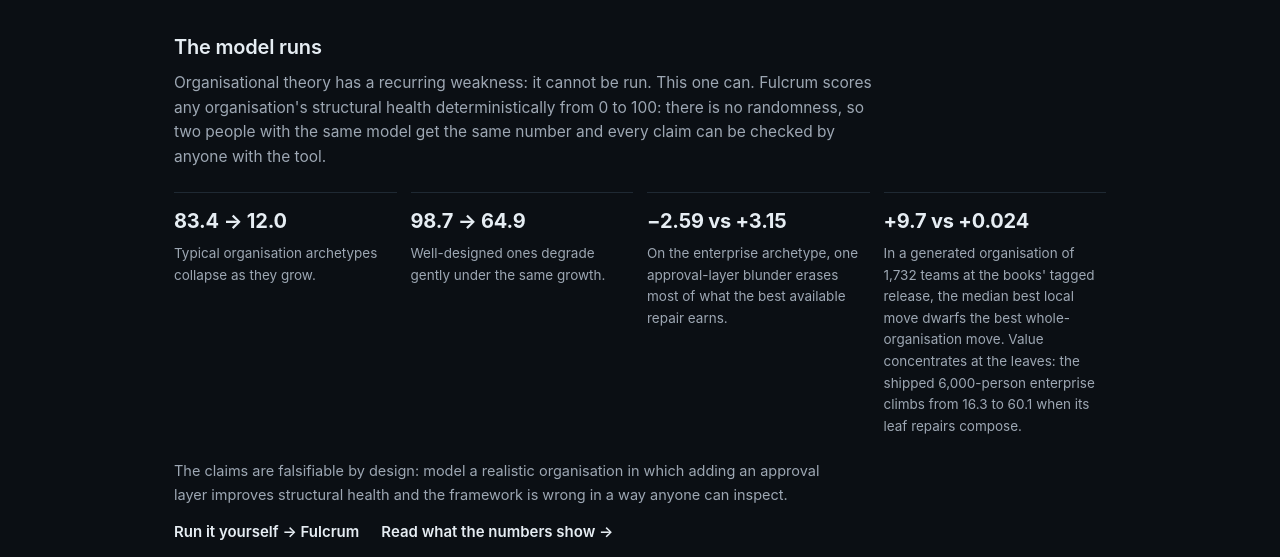
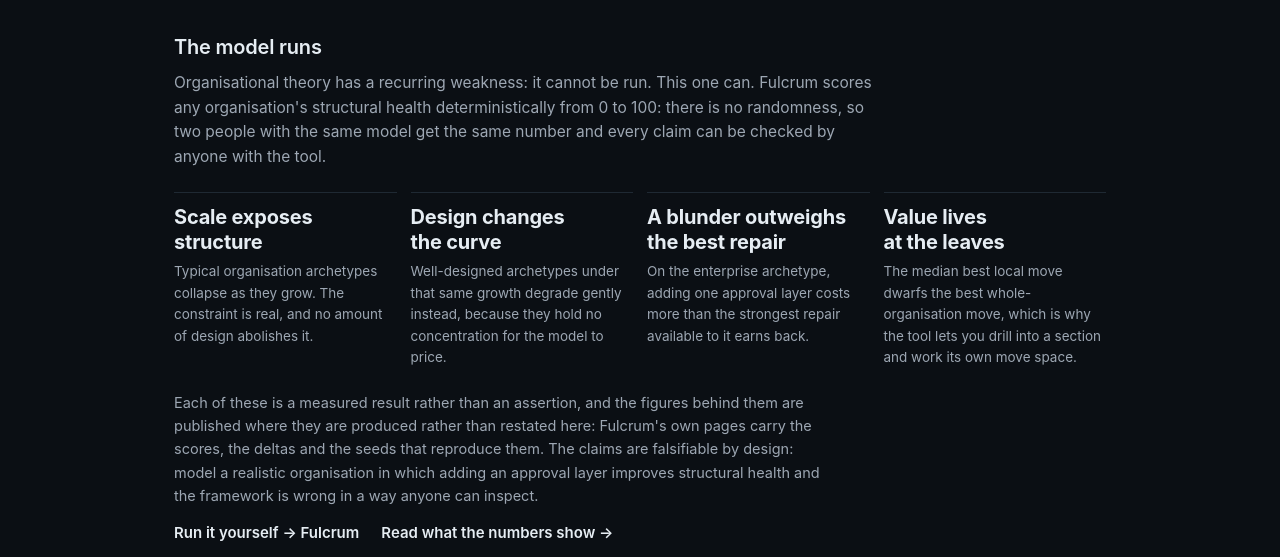
Before and after one commit to oernster/oernster.github.io, a plain HTML site: page decision-architecture.html in a window 1280 px wide. Shown: the part 203-760 px from the top of the page. Drawn offline with Linux system fonts and the light colour scheme.

Commit message:
State the model's findings and leave the figures to Fulcrum's own pages

```diff
--- a/decision-architecture.html
+++ b/decision-architecture.html
@@ -48,29 +48,33 @@
       <p class="lede">The core of my work: a thesis on the structural design of decision-making, together with the software and instruments that make it executable.</p>
     </div>
 
-    <!-- Figures sourced from fulcrum/why.html; update both together when the model changes. -->
+    <!-- Deliberately carries no figures. Every number the model produces is
+         published once, on Fulcrum's own pages, because a figure restated here
+         is a figure that has to be kept in step with a tool that keeps moving.
+         State the finding here and link to the number. Do not reintroduce
+         scores, deltas or team counts to this page. -->
     <section class="proof" aria-labelledby="proof-heading">
       <h2 class="section" id="proof-heading">The model runs</h2>
       <p class="proof-lead">Organisational theory has a recurring weakness: it cannot be run. This one can. Fulcrum scores any organisation's structural health deterministically from 0 to 100: there is no randomness, so two people with the same model get the same number and every claim can be checked by anyone with the tool.</p>
       <div class="stats">
         <div class="stat">
-          <div class="figure">83.4 → 12.0</div>
-          <p class="cap">Typical organisation archetypes collapse as they grow.</p>
+          <div class="figure">Scale exposes structure</div>
+          <p class="cap">Typical organisation archetypes collapse as they grow. The constraint is real, and no amount of design abolishes it.</p>
         </div>
         <div class="stat">
-          <div class="figure">98.7 → 64.9</div>
-          <p class="cap">Well-designed ones degrade gently under the same growth.</p>
+          <div class="figure">Design changes the curve</div>
+          <p class="cap">Well-designed archetypes under that same growth degrade gently instead, because they hold no concentration for the model to price.</p>
         </div>
         <div class="stat">
-          <div class="figure">−2.59 vs +3.15</div>
-          <p class="cap">On the enterprise archetype, one approval-layer blunder erases most of what the best available repair earns.</p>
+          <div class="figure">A blunder outweighs the best repair</div>
+          <p class="cap">On the enterprise archetype, adding one approval layer costs more than the strongest repair available to it earns back.</p>
         </div>
         <div class="stat">
-          <div class="figure">+9.7 vs +0.024</div>
-          <p class="cap">In a generated organisation of 1,732 teams at the books' tagged release, the median best local move dwarfs the best whole-organisation move. Value concentrates at the leaves: the shipped 6,000-person enterprise climbs from 16.3 to 60.1 when its leaf repairs compose.</p>
+          <div class="figure">Value lives at the leaves</div>
+          <p class="cap">The median best local move dwarfs the best whole-organisation move, which is why the tool lets you drill into a section and work its own move space.</p>
         </div>
       </div>
-      <p class="proof-close">The claims are falsifiable by design: model a realistic organisation in which adding an approval layer improves structural health and the framework is wrong in a way anyone can inspect.</p>
+      <p class="proof-close">Each of these is a measured result rather than an assertion, and the figures behind them are published where they are produced rather than restated here: Fulcrum's own pages carry the scores, the deltas and the seeds that reproduce them. The claims are falsifiable by design: model a realistic organisation in which adding an approval layer improves structural health and the framework is wrong in a way anyone can inspect.</p>
       <p class="proof-cta">
         <a href="fulcrum/">Run it yourself → Fulcrum</a>
         <a href="fulcrum/why.html">Read what the numbers show →</a>
--- a/styles.css
+++ b/styles.css
@@ -153,7 +153,9 @@ a.card:hover, a.card:focus-visible { border-color: var(--accent); outline: none;
 .proof .stats { margin-top: 22px; display: grid; grid-template-columns: repeat(4, 1fr); gap: 18px 14px; }
 @media (max-width: 860px) { .proof .stats { grid-template-columns: repeat(2, 1fr); } }
 .proof .stat { border-top: 1px solid var(--border); padding-top: 12px; }
-.proof .figure { font-size: 20px; font-weight: 700; letter-spacing: -0.01em; white-space: nowrap; }
+/* The figure line carries a finding rather than a number, so it wraps: the
+   numbers themselves live on Fulcrum's pages and are not restated here. */
+.proof .figure { font-size: 20px; font-weight: 700; letter-spacing: -0.01em; line-height: 1.25; text-wrap: balance; }
 @media (max-width: 420px) { .proof .figure { font-size: 17px; } }
 .proof .cap { color: var(--muted); font-size: 13.5px; margin-top: 6px; }
 .proof-close { color: var(--muted); font-size: 14.5px; margin-top: 22px; max-width: 72ch; }
```
